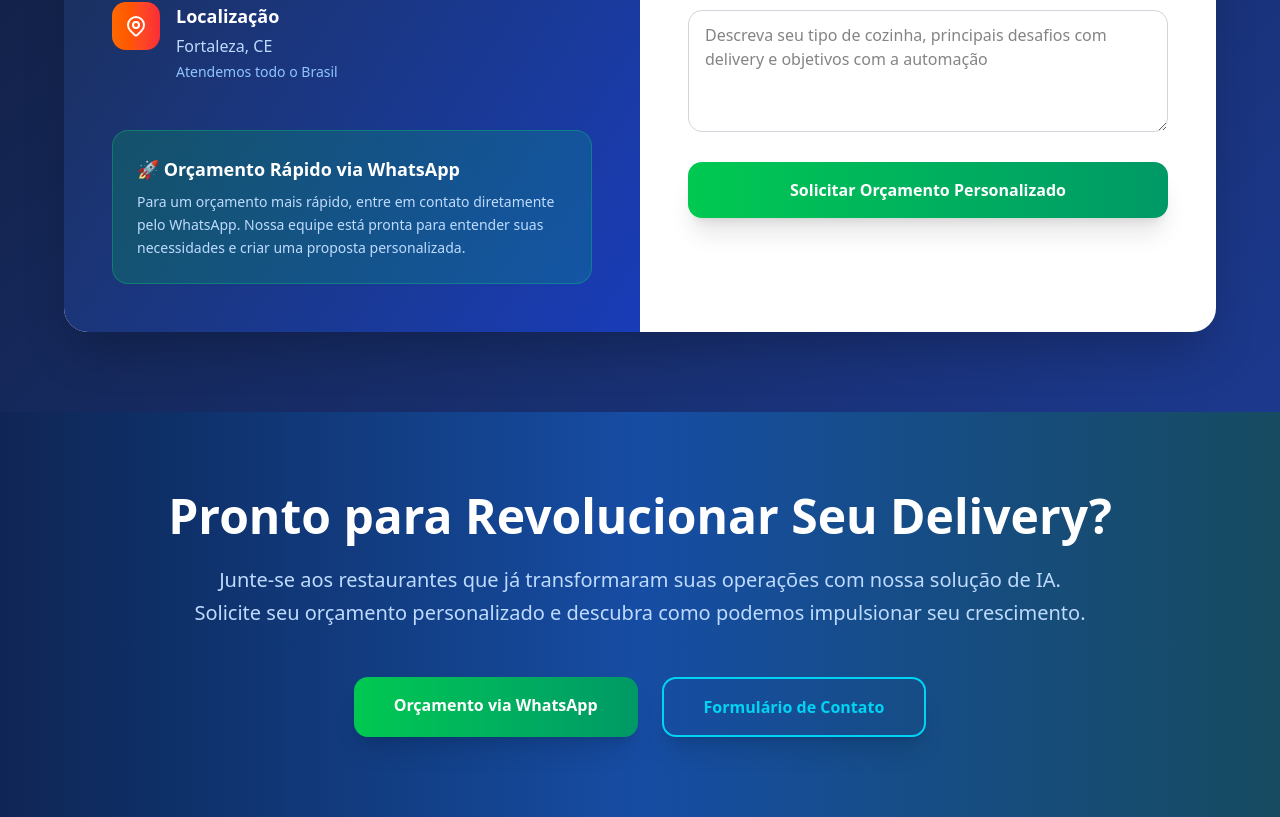
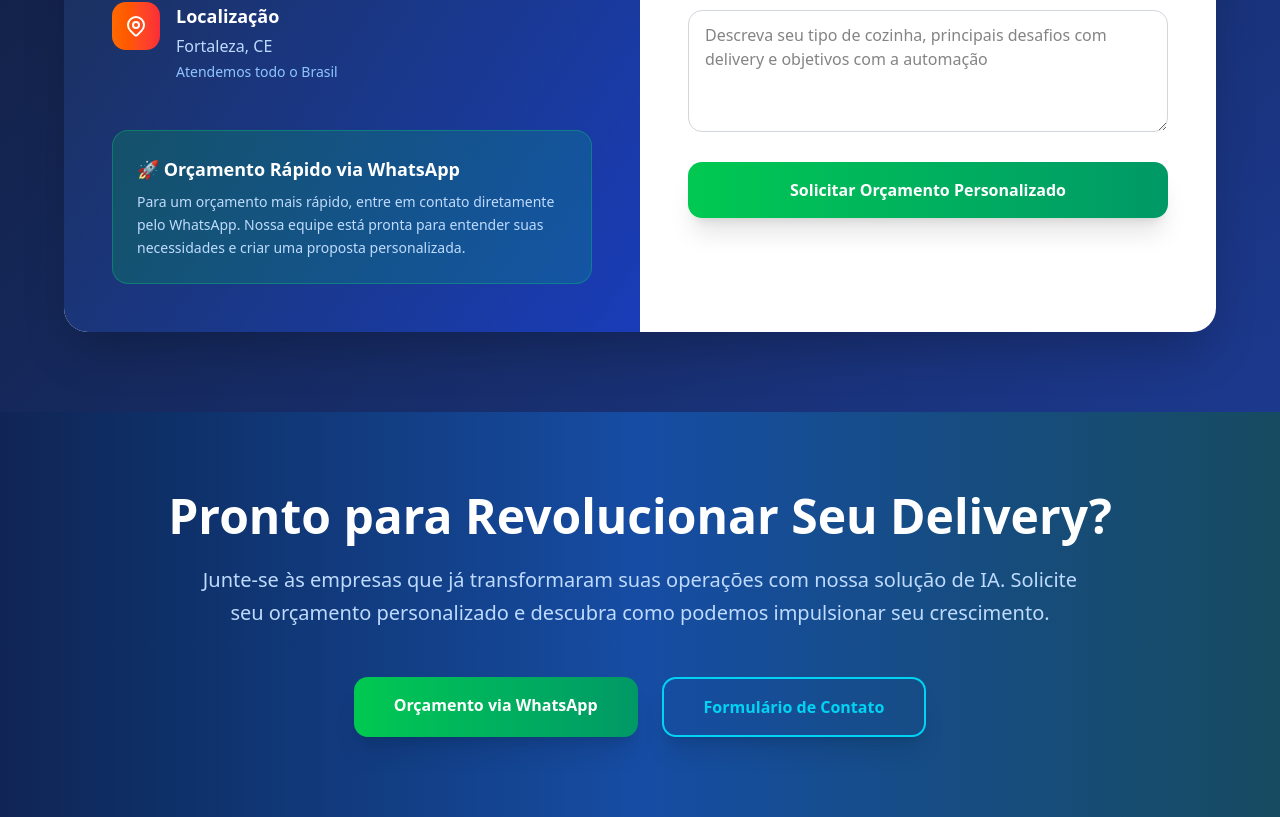
Before and after one commit to frankwss7/IA_X, a React (Vite) app in the folder IA_X-main/: page /delivery-ia in a window 1280 px wide. Shown: the part 4439-5256 px from the top of the page. Built offline with nearby package versions, Linux system fonts and the light colour scheme.

Commit message:
Update DeliveryIA.jsx

```diff
--- a/IA_X-main/src/pages/DeliveryIA.jsx
+++ b/IA_X-main/src/pages/DeliveryIA.jsx
@@ -448,7 +448,7 @@
             Pronto para Revolucionar Seu Delivery?
           </h2>
           <p className="text-xl text-blue-200 max-w-4xl mx-auto mb-12 leading-relaxed">
-            Junte-se aos restaurantes que já transformaram suas operações com nossa solução de IA.
+            Junte-se às empresas que já transformaram suas operações com nossa solução de IA.
             Solicite seu orçamento personalizado e descubra como podemos impulsionar seu crescimento.
           </p>
           <div className="flex flex-col sm:flex-row justify-center space-y-4 sm:space-y-0 sm:space-x-6">
```
